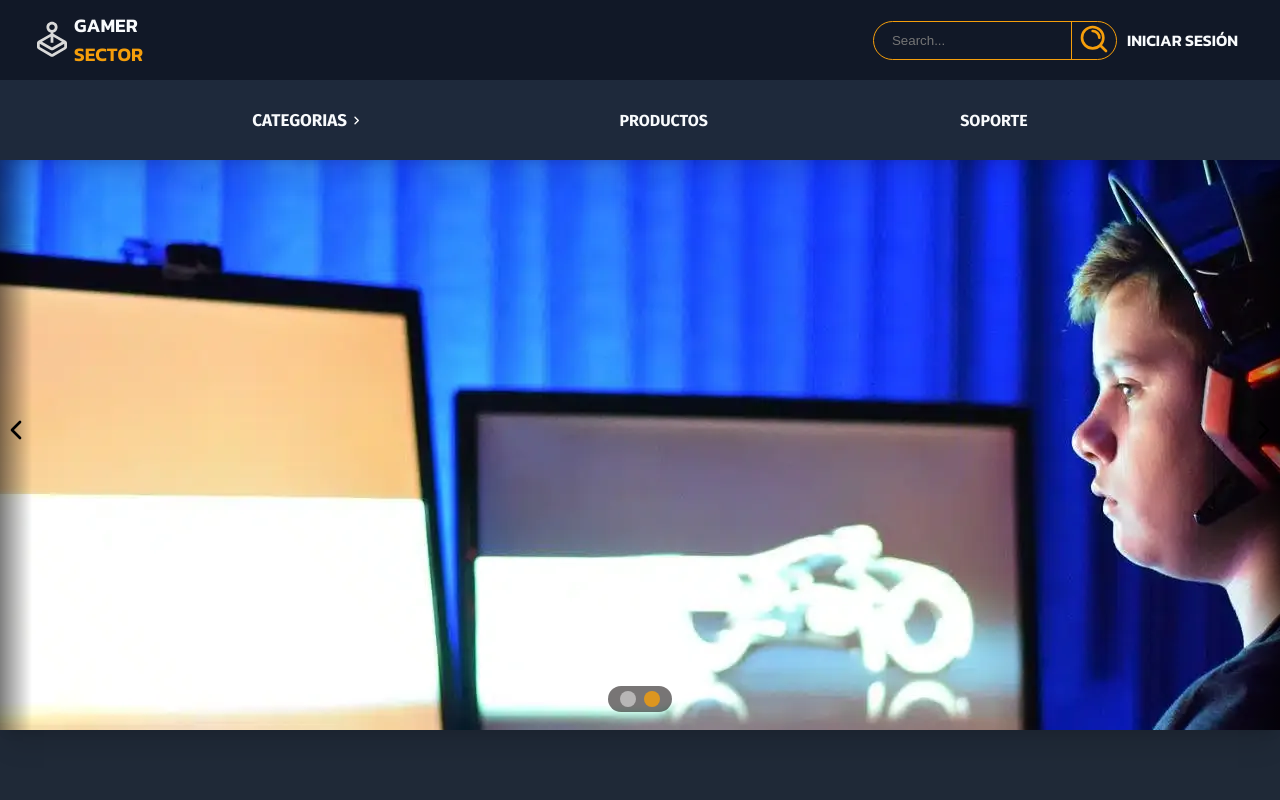
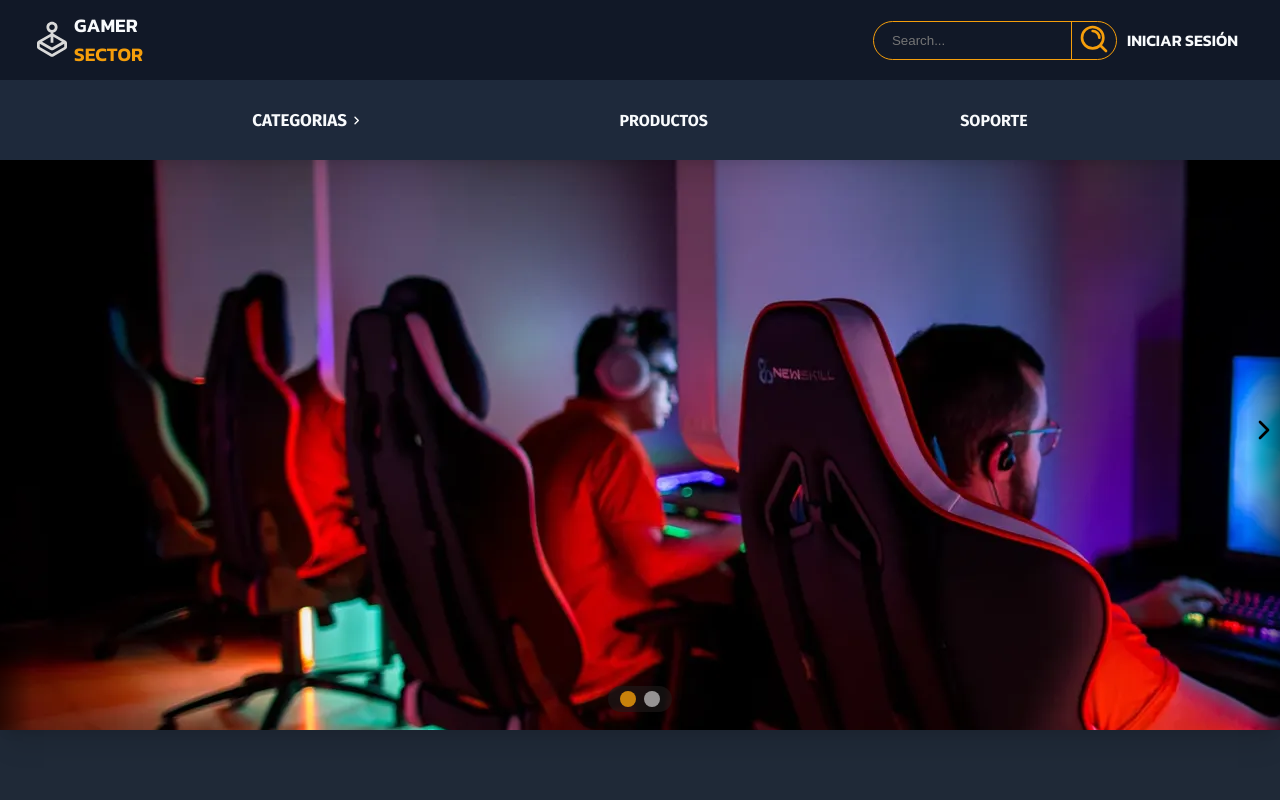
Before and after one commit to MartinEAcosta/gamer-sector-react, a React (Vite) app in the folder gamer-sector/: page / in a window 1280 px wide. Shown: the top 800 px of the page. Built offline with nearby package versions, Linux system fonts and the light colour scheme; a web font is replaced by a local one.

Commit message:
fix bug indicador

```diff
--- a/gamer-sector/src/shop/components/CarouselNotices.jsx
+++ b/gamer-sector/src/shop/components/CarouselNotices.jsx
@@ -10,9 +10,9 @@ export const CarouselNotices = ( { data } ) =>{
 
     const { onNextSlide, onPrevSlide, onSpecificSlide, currentSlide } = useCarousel( { data } , 0 );
 
-    setTimeout( () => {
-        onNextSlide()
-    }, 3000);
+    // setTimeout( () => {
+    //     onNextSlide()
+    // }, 3000);
 
     return(
         <>
--- a/gamer-sector/src/shop/styles/CarouselNotices.module.css
+++ b/gamer-sector/src/shop/styles/CarouselNotices.module.css
@@ -11,7 +11,6 @@
 .sponsorImage{
     display: flex;
     align-items: center;
-    justify-content: center;
     overflow: hidden;
     object-fit: contain;
     max-height: 75%;
@@ -23,5 +22,5 @@
 
 
 .slideHidden{
-    display: none;
+    right: 50%;
 }
--- a/gamer-sector/src/shop/styles/IndicatorsCarousel.module.css
+++ b/gamer-sector/src/shop/styles/IndicatorsCarousel.module.css
@@ -8,7 +8,7 @@
     display: flex;
     justify-content: center;
     position: relative;
-    z-index: 20;
+    z-index: 2;
     background-color: rgba(30, 25, 25, 0.6);
     gap: 0.5em;
     bottom: 5.5%;
```
